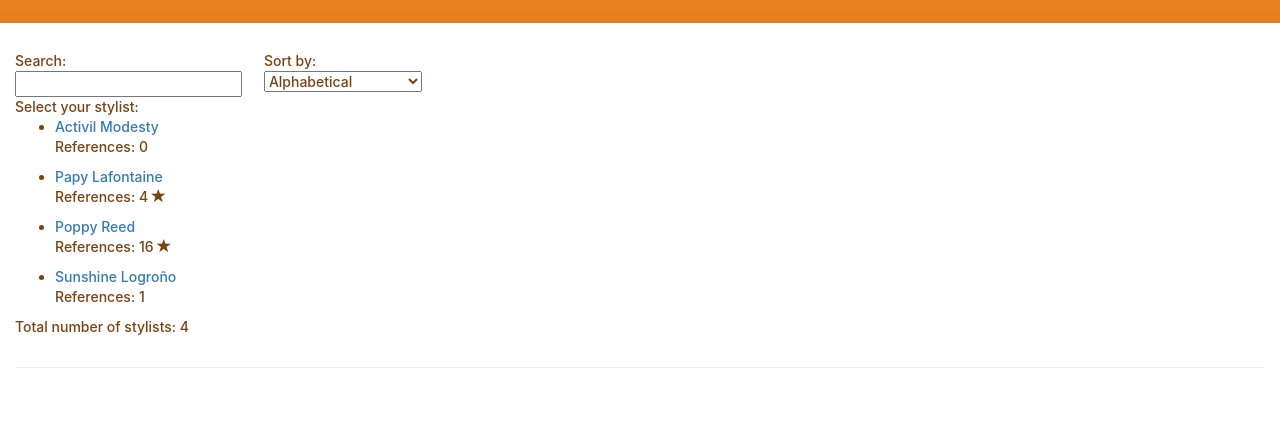
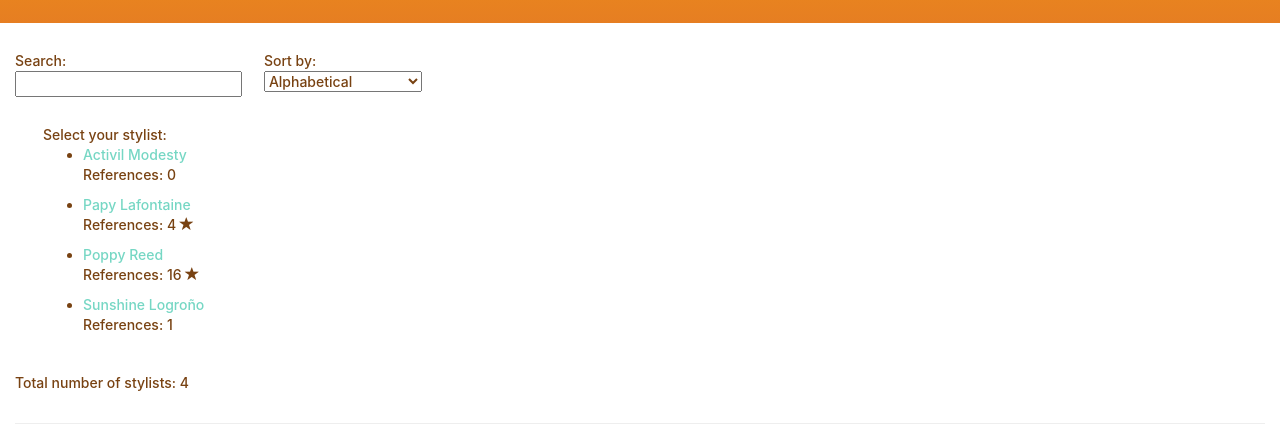
Before and after one commit to radthoc/stylapp, a website: page app/index.html in a window 1280 px wide. Shown: the part 134-564 px from the top of the page. Drawn offline with nearby package versions, Linux system fonts and the light colour scheme; some packages are replaced by stand-ins of ours.

Commit message:
Now fresher in the morning you see things differently

```diff
--- a/app/css/stylistsApp.css
+++ b/app/css/stylistsApp.css
@@ -25,10 +25,15 @@ body, html {
     margin-top: 2em;
 }
 
+.content-body {
+    padding: 2em;
+}
+
 select[multiple] {
     width: 80%;
 }
 
-link {
+.link {
+    color: #76D7C4;
     cursor: pointer;
 }
--- a/app/index.html
+++ b/app/index.html
@@ -46,6 +46,7 @@
                             </select>
                         </div>
                     </div>
+                    <div class="content-body">
                         <div class="row">
                             <div class="col-md-7">
                                 <span>Select your stylist:</span>
@@ -55,13 +56,14 @@
                             <div class="col-md-7">
                                 <ul>
                                     <li ng-repeat="stylist in stylistsController.stylists | filter:stylistsController.query | orderBy:stylistsController.orderProp">
-                                    <a class="link" ng-click="stylistsController.showSlots(stylist.id)">{{ stylist.name }}</a>
+                                        <span class="link" ng-click="stylistsController.showSlots(stylist.id)">{{ stylist.name }}</span>
                                         <p>
                                             References: {{ stylist.references }}
                                             <span class="glyphicon glyphicon-star" aria-hidden="true" ng-if="stylist.references > 3"></span>
                                         </p>
                                     </li>
                                 </ul>
+                            </div>
                         </div>
                     </div>
                     <div class="row">
```
Lines whose indentation alone changed are shown as unchanged.
